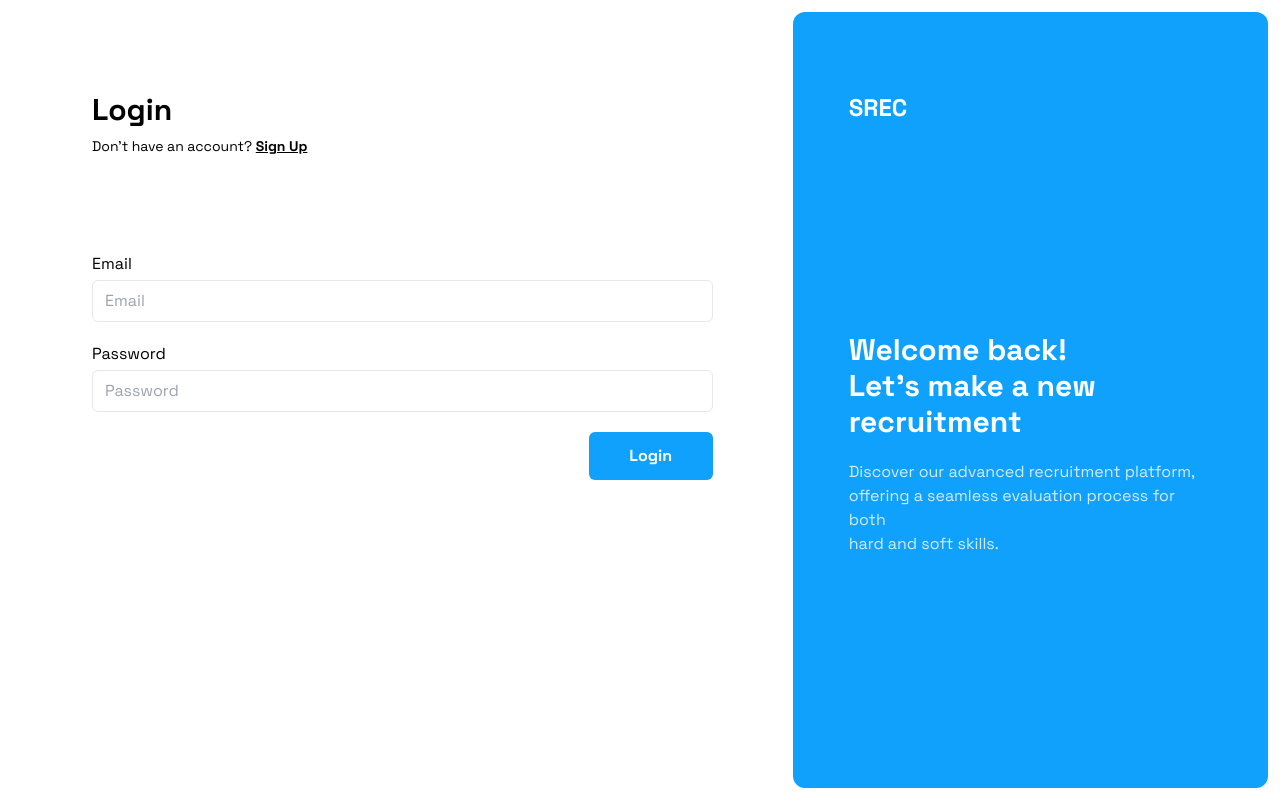
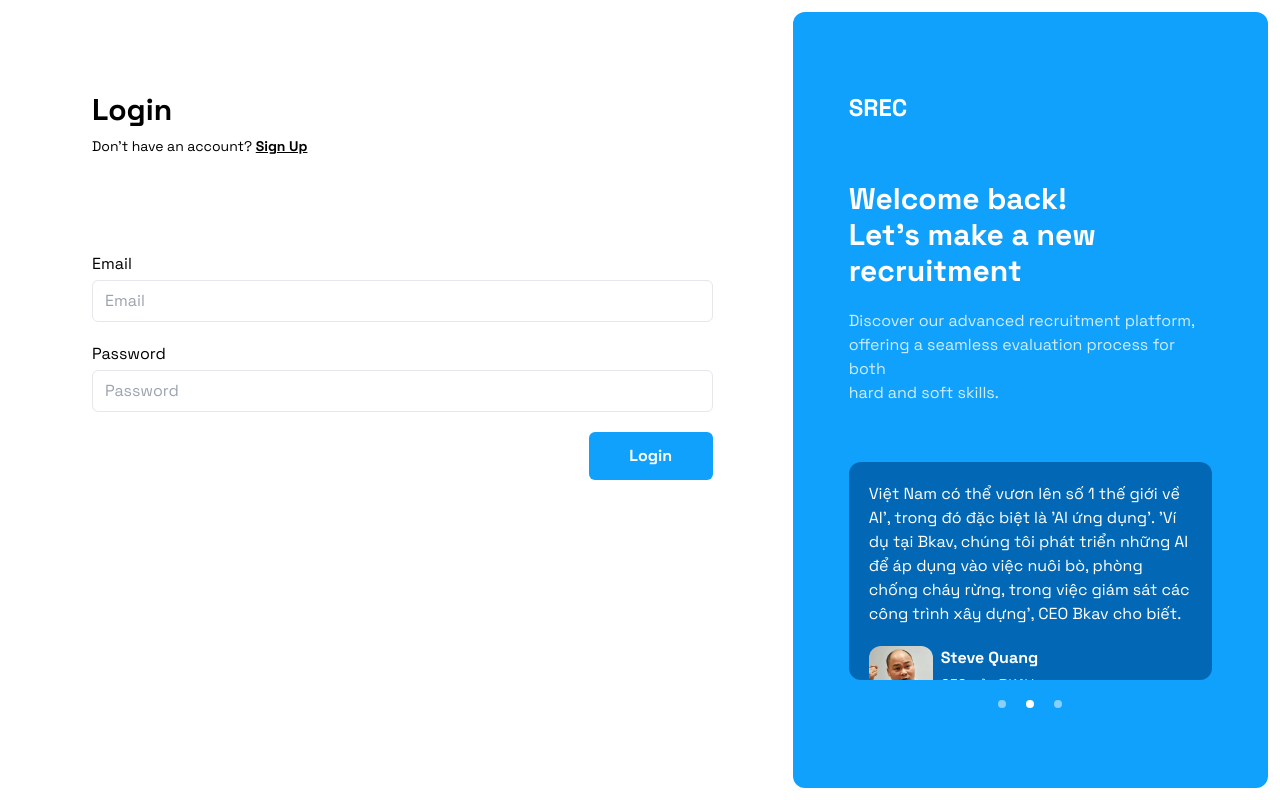
Before and after one commit to daFoggo/SREC_Front_End_React, a React (Vite) app: page /login in a window 1280 px wide. Built offline with nearby package versions, Linux system fonts and the light colour scheme; the HTML template or start-up script is replaced by a standard one.

Commit message:
add image carousel for login and register

```diff
--- /dev/null
+++ b/src/components/ImageCarousel.jsx
@@ -0,0 +1,74 @@
+import { useState, useEffect, useRef } from "react";
+import { user_rating } from "../constants";
+import gsap from "gsap";
+
+const ImageCarousel = () => {
+    const [currentIndex, setCurrentIndex] = useState(0);
+    const imagesRef = useRef([]);
+
+    useEffect(() => {
+        gsap.set(imagesRef.current, { opacity: 0 });
+        gsap.to(imagesRef.current[currentIndex], {
+            opacity: 1,
+            duration: 0.75,
+            ease: "power2.inOut",
+        });
+
+        const interval = setInterval(() => {
+            const nextIndex = (currentIndex + 1) % user_rating.length;
+            handleClick(nextIndex);
+        }, 3000);
+
+        return () => clearInterval(interval);
+    }, [currentIndex]);
+
+    const handleClick = (index) => {
+        gsap.to(imagesRef.current[currentIndex], {
+            opacity: 0,
+            duration: 0.75,
+            ease: "power2.inOut",
+        });
+        setCurrentIndex(index);
+    };
+
+    return (
+        <div className="w-full h-[40%] flex flex-col overflow-hidden">
+            {user_rating.map((user, index) => (
+                <div
+                    key={index}
+                    className={
+                        index === currentIndex
+                            ? "bg-primary700 bg-opacity-85 h-full rounded-xl flex flex-col justify-between gap-5 p-5 text-left overflow-y-auto scrollbar"
+                            : "hidden"
+                    }
+                    ref={(el) => (imagesRef.current[index] = el)}
+                >
+                    <p>{user.comment}</p>
+                    <div className="flex gap-2">
+                        <img
+                            src={user.image}
+                            alt=""
+                            className="object-cover h-16 w-16 rounded-xl"
+                        />
+                        <div className="flex flex-col gap-1">
+                            <p className="font-bold">{user.name}</p>
+                            <p className="text-sm">{user.job}</p>
+                        </div>
+                    </div>
+                </div>
+            ))}
+
+            <div className="flex items-center justify-center gap-5 mt-5">
+                {user_rating.map((_, index) => (
+                    <span
+                        className={`bg-white rounded-full w-2 h-2 cursor-pointer ${index === currentIndex ? "" : "bg-opacity-50 hover:bg-opacity-100 hover:bg-primary600"}`}
+                        key={index}
+                        onClick={() => handleClick(index)}
+                    ></span>
+                ))}
+            </div>
+        </div>
+    );
+};
+
+export default ImageCarousel;
--- a/src/components/Login.jsx
+++ b/src/components/Login.jsx
@@ -1,10 +1,13 @@
-import { useState } from "react";
+import { useState} from "react";
 import axios from "axios";
 import { rootAPI } from "../utils/ip";
 import { useAuth } from "../context/AuthContext";
 import { useNavigate } from "react-router-dom";
 
+import ImageCarousel from "./ImageCarousel";
+
 const Login = () => {
+
     const navigate = useNavigate();
 
     const { saveToken } = useAuth();
@@ -42,10 +45,7 @@ const Login = () => {
                     <h1 className="text-3xl font-bold">Login</h1>
                     <p className="mt-2 text-sm">
                         Don&apos;t have an account?{" "}
-                        <a
-                            href="/register"
-                            className="font-bold underline"
-                        >
+                        <a href="/register" className="font-bold underline">
                             Sign Up
                         </a>
                     </p>
@@ -80,15 +80,18 @@ const Login = () => {
 
                     {msg && <p className="text-red-500 text-sm">{msg}</p>}
 
-                    <button className="self-end w-1/5 bg-primary hover:bg-hoverPrimary text-white  py-2 sm:py-3 rounded-md">
-                        <h1 className="text-md font-bold"  onClick={handleLogin}>Login</h1>
+                    <button className="self-end w-1/5 bg-primary500 hover:bg-primary600 text-white  py-2 sm:py-3 rounded-md">
+                        <h1 className="text-md font-bold" onClick={handleLogin}>
+                            Login
+                        </h1>
                     </button>
                 </div>
             </div>
 
-            <div className="hidden sm:flex flex-col w-3/5 bg-primary rounded-xl text-white py-20 px-14">
+            <div className="hidden sm:flex flex-col justify-between w-3/5 bg-primary500 rounded-xl text-white py-20 px-14">
                 <h1 className="text-2xl font-bold self-start text-left">SREC</h1>
-                <div className="mt-52">
+
+                <div>
                     <h1 className="text-3xl font-bold">
                         Welcome back! <br />
                         Let&apos;s make a new recruitment
@@ -99,6 +102,9 @@ const Login = () => {
                         hard and soft skills.
                     </p>
                 </div>
+
+                <ImageCarousel></ImageCarousel>
+
             </div>
         </div>
     );
--- a/src/components/SignUp.jsx
+++ b/src/components/SignUp.jsx
@@ -1,7 +1,8 @@
-import { useState } from "react";
+import {useState} from "react";
 import axios from "axios";
-import { rootAPI } from "../utils/ip";
-import { useNavigate } from "react-router-dom";
+import {rootAPI} from "../utils/ip";
+import {useNavigate} from "react-router-dom";
+import ImageCarousel from "./ImageCarousel";
 
 const SignUp = () => {
   const navigate = useNavigate();
@@ -40,10 +41,10 @@ const SignUp = () => {
   };
 
   return (
-        <div className="flex flex-col sm:flex-row w-full h-[100vh] rounded-xl bg-white p-3 font-spaceGrotesk">
-            <div className="hidden sm:flex flex-col w-3/5 bg-primary rounded-xl text-white py-20 px-14">
+    <div className="flex flex-col justify-between sm:flex-row w-full h-[100vh] rounded-xl bg-white p-3 font-spaceGrotesk">
+      <div className="hidden sm:flex flex-col justify-between w-3/5 bg-primary500 rounded-xl text-white py-20 px-14">
         <h1 className="text-2xl font-bold self-start text-left">SREC</h1>
-                <div className="mt-52">
+        <div className="">
           <h1 className="text-3xl font-bold">
             Start your new <br />
             recruitment with us.
@@ -54,6 +55,7 @@ const SignUp = () => {
             hard and soft skills.
           </p>
         </div>
+        <ImageCarousel />
       </div>
 
       <div className="flex flex-col sm:w-full h-full text-left p-5 sm:p-20">
@@ -138,7 +140,7 @@ const SignUp = () => {
           {msg && <p className="text-red-500">{msg}</p>}
 
           <button
-                        className="w-2/5 bg-primary hover:bg-hoverPrimary text-white py-2 sm:py-3 rounded-md cursor-pointer"
+            className="w-2/5 bg-primary500 hover:bg-primary600 text-white py-2 sm:py-3 rounded-md cursor-pointer"
             onClick={handleRegister}
           >
             Sign Up
--- a/src/constants/index.jsx
+++ b/src/constants/index.jsx
@@ -0,0 +1,24 @@
+import { steve_quang } from "../utils";
+export const user_rating = [
+    {
+        id: 1,
+        image: steve_quang,
+        name: "Steve Quang",
+        job: "CEO của BKAV",
+        comment: `Sản phẩm sẽ đưa ra câu trả lời không chỉ nhanh chóng và chính xác mà còn là chính xác nhất`,
+    },
+    {
+        id: 1,
+        image: steve_quang,
+        name: "Steve Quang",
+        job: "CEO của BKAV",
+        comment: `Việt Nam có thể vươn lên số 1 thế giới về AI', trong đó đặc biệt là 'AI ứng dụng'. 'Ví dụ tại Bkav, chúng tôi phát triển những AI để áp dụng vào việc nuôi bò, phòng chống cháy rừng, trong việc giám sát các công trình xây dựng', CEO Bkav cho biết.`,
+    },
+    {
+        id: 1,
+        image: steve_quang,
+        name: "Steve Quang",
+        job: "CEO của BKAV",
+        comment: `Chúng tôi sử dụng công nghệ GPT (AI Model), cũng là công nghệ được ChatGPT sử dụng. Bằng cách này, phần mềm chặn Spam có khả năng "HIỂU" được nội dung văn bản, giống như bạn đọc vài câu là biết ngay email hay tin nhắn là Spam. Nhờ đó mà hiệu quả chặn Spam vượt trội, so với cách làm truyền thống dựa vào các từ đơn lẻ", bác Quảng khẳng định`,
+    },
+];
--- a/src/utils/index.jsx
+++ b/src/utils/index.jsx
@@ -0,0 +1 @@
+export const steve_quang = "/assets/images/user_rating/steve_quang.png"
--- a/tailwind.config.js
+++ b/tailwind.config.js
@@ -11,8 +11,17 @@ export default {
         spaceGrotesk: ["Space Grotesk", "sans-serif"],
       },
       colors: {
-        primary: "#10a1fc",
-        hoverPrimary: "#0c8ed9",
+        primary50: "#eff8ff",
+        primary100: "#dff0ff",
+        primary200: "#b7e2ff",
+        primary300: "#77cbff",
+        primary400: "#2eb1ff",
+        primary500: "#10a1fc",
+        primary600: "#0077d1",
+        primary700: "#005ea9",
+        primary800: "#01518b",
+        primary900: "#074373",
+        primary950: "#052b4c",
       }
     },
   },
```
Also changed, not shown: public/assets/images/user_rating/steve_quang.png (added). Lines whose indentation alone changed are shown as unchanged.
